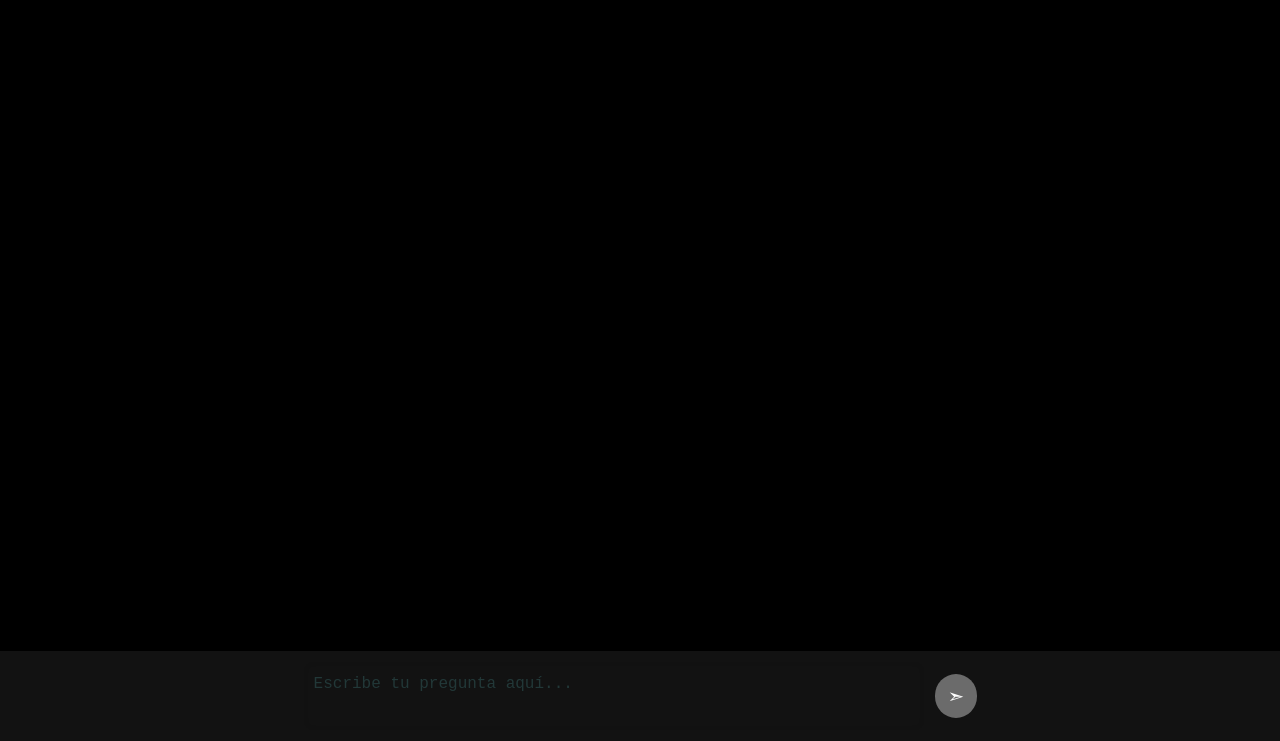
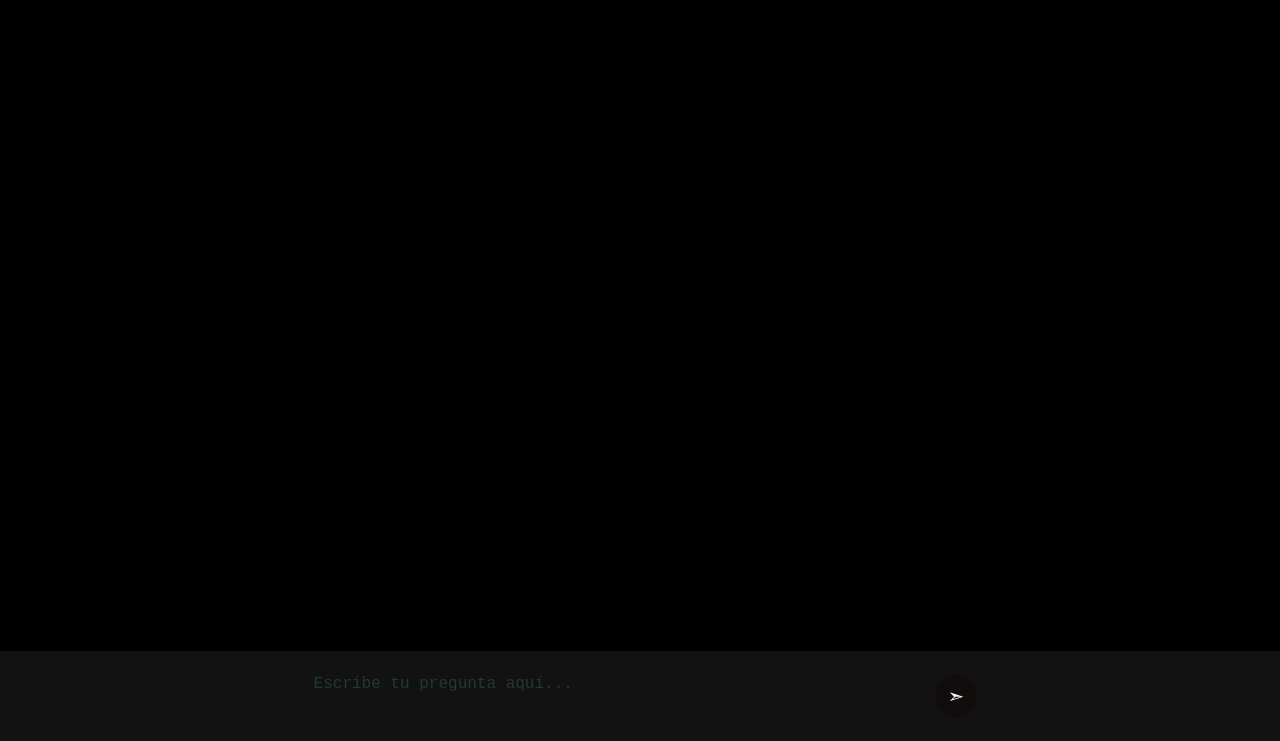
Before and after one commit to mobilepadawan/artificial-intelligence, a plain HTML site: page MoonGPT-2/index.html in a window 1280 px wide. Shown: the part 59-800 px from the top of the page. Drawn offline with nearby package versions, Linux system fonts and the light colour scheme.

Commit message:
Fine tuning in HTML

```diff
--- a/MoonGPT-2/index.html
+++ b/MoonGPT-2/index.html
@@ -49,7 +49,7 @@
     <footer>
         <form method="POST">
             <textarea id="chat-input" placeholder="Escribe tu pregunta aquí..."></textarea>
-            <button id="send-button">➣</button>
+            <button id="send-button" disabled>➣</button>
         </form>
     </footer>
 </body>
```
